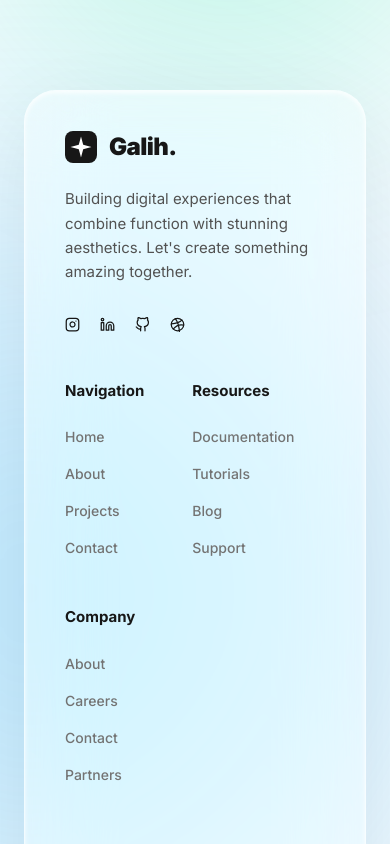
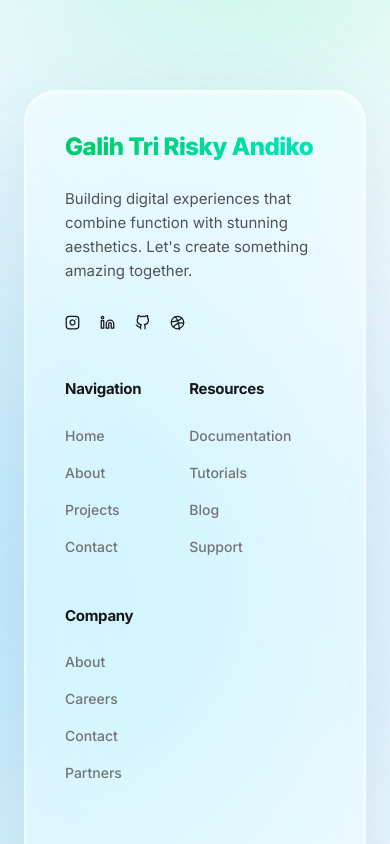
Before and after one commit to galihtra/galihtra-web, a Next.js app: page / in a window 390 px wide. Shown: the part 7680-8524 px from the top of the page. Built offline with nearby package versions, Linux system fonts and the light colour scheme.

Commit message:
update section footer v4

```diff
--- a/app/page.tsx
+++ b/app/page.tsx
@@ -700,7 +700,7 @@ export default function Home() {
 
       <footer className="relative bg-transparent px-6 pt-10 pb-24 flex justify-center z-10 w-full">
         {/* Giant background text */}
-        <div className="absolute bottom-0 left-1/2 -translate-x-1/2 translate-y-[40%] text-[clamp(8rem,20vw,25rem)] font-black text-[#00e68a]/15 whitespace-nowrap leading-none tracking-[0.15em] -z-10 select-none pointer-events-none">
+        <div className="absolute bottom-0 left-1/2 -translate-x-1/2 translate-y-[40%] text-[clamp(8rem,20vw,25rem)] font-[800] bg-[linear-gradient(135deg,var(--accent-dark)_0%,#00cfb4_100%)] bg-clip-text text-transparent whitespace-nowrap leading-none tracking-[0.05em] -z-10 select-none pointer-events-none">
           GALIH
         </div>
 
@@ -708,46 +708,43 @@ export default function Home() {
           <div className="flex flex-col lg:flex-row justify-between gap-12 lg:gap-20 mb-16">
             {/* Left Info */}
             <div className="max-w-[380px]">
-              <h2 className="text-2xl font-black text-[#171717] mb-6 tracking-tight flex items-center gap-3">
+              <h2 className="text-2xl font-[800] mb-6 tracking-[-0.02em] flex items-center gap-3">
                 {/* Minimalist Logo mark */}
-                <div className="w-8 h-8 bg-[#171717] rounded-lg flex items-center justify-center">
-                  <SparkleIcon />
-                </div>
-                Galih.
+                <span className="bg-[linear-gradient(135deg,var(--accent-dark)_0%,#00cfb4_100%)] bg-clip-text text-transparent">Galih Tri Risky Andiko</span>
               </h2>
-              <p className="text-[15px] text-[#525252] leading-relaxed mb-8">
+              <p className="text-[15px] text-[#525252] leading-[1.6] mb-8">
                 Building digital experiences that combine function with stunning aesthetics. Let&apos;s create something amazing together.
               </p>
               <div className="flex gap-5">
-                <a href="#" className="text-[#171717] hover:text-[#525252] transition-colors"><InstagramIcon /></a>
-                <a href="#" className="text-[#171717] hover:text-[#525252] transition-colors"><LinkedinIcon /></a>
-                <a href="#" className="text-[#171717] hover:text-[#525252] transition-colors"><GithubIcon /></a>
-                <a href="#" className="text-[#171717] hover:text-[#525252] transition-colors"><DribbbleIcon /></a>
+                <a href="#" className="text-[#171717] hover:text-[var(--accent-dark)] transition-colors"><InstagramIcon /></a>
+                <a href="#" className="text-[#171717] hover:text-[var(--accent-dark)] transition-colors"><LinkedinIcon /></a>
+                <a href="#" className="text-[#171717] hover:text-[var(--accent-dark)] transition-colors"><GithubIcon /></a>
+                <a href="#" className="text-[#171717] hover:text-[var(--accent-dark)] transition-colors"><DribbbleIcon /></a>
               </div>
             </div>
 
             {/* Right Links */}
             <div className="flex flex-wrap gap-12 sm:gap-20">
               <div className="flex flex-col gap-4">
-                <h4 className="text-[15px] font-bold text-[#171717] mb-2">Navigation</h4>
-                <a href="#home" className="text-[14px] font-medium text-[#737373] hover:text-[#171717] transition-colors">Home</a>
-                <a href="#about" className="text-[14px] font-medium text-[#737373] hover:text-[#171717] transition-colors">About</a>
-                <a href="#projects" className="text-[14px] font-medium text-[#737373] hover:text-[#171717] transition-colors">Projects</a>
-                <a href="#contact" className="text-[14px] font-medium text-[#737373] hover:text-[#171717] transition-colors">Contact</a>
+                <h4 className="text-[15px] font-[700] tracking-[-0.02em] text-[#171717] mb-2">Navigation</h4>
+                <a href="#home" className="text-[14px] font-medium text-[#737373] hover:text-[var(--accent-dark)] transition-colors">Home</a>
+                <a href="#about" className="text-[14px] font-medium text-[#737373] hover:text-[var(--accent-dark)] transition-colors">About</a>
+                <a href="#projects" className="text-[14px] font-medium text-[#737373] hover:text-[var(--accent-dark)] transition-colors">Projects</a>
+                <a href="#contact" className="text-[14px] font-medium text-[#737373] hover:text-[var(--accent-dark)] transition-colors">Contact</a>
               </div>
               <div className="flex flex-col gap-4">
-                <h4 className="text-[15px] font-bold text-[#171717] mb-2">Resources</h4>
-                <a href="#" className="text-[14px] font-medium text-[#737373] hover:text-[#171717] transition-colors">Documentation</a>
-                <a href="#" className="text-[14px] font-medium text-[#737373] hover:text-[#171717] transition-colors">Tutorials</a>
-                <a href="#" className="text-[14px] font-medium text-[#737373] hover:text-[#171717] transition-colors">Blog</a>
-                <a href="#" className="text-[14px] font-medium text-[#737373] hover:text-[#171717] transition-colors">Support</a>
+                <h4 className="text-[15px] font-[700] tracking-[-0.02em] text-[#171717] mb-2">Resources</h4>
+                <a href="#" className="text-[14px] font-medium text-[#737373] hover:text-[var(--accent-dark)] transition-colors">Documentation</a>
+                <a href="#" className="text-[14px] font-medium text-[#737373] hover:text-[var(--accent-dark)] transition-colors">Tutorials</a>
+                <a href="#" className="text-[14px] font-medium text-[#737373] hover:text-[var(--accent-dark)] transition-colors">Blog</a>
+                <a href="#" className="text-[14px] font-medium text-[#737373] hover:text-[var(--accent-dark)] transition-colors">Support</a>
               </div>
               <div className="flex flex-col gap-4">
-                <h4 className="text-[15px] font-bold text-[#171717] mb-2">Company</h4>
-                <a href="#" className="text-[14px] font-medium text-[#737373] hover:text-[#171717] transition-colors">About</a>
-                <a href="#" className="text-[14px] font-medium text-[#737373] hover:text-[#171717] transition-colors">Careers</a>
-                <a href="#" className="text-[14px] font-medium text-[#737373] hover:text-[#171717] transition-colors">Contact</a>
-                <a href="#" className="text-[14px] font-medium text-[#737373] hover:text-[#171717] transition-colors">Partners</a>
+                <h4 className="text-[15px] font-[700] tracking-[-0.02em] text-[#171717] mb-2">Company</h4>
+                <a href="#" className="text-[14px] font-medium text-[#737373] hover:text-[var(--accent-dark)] transition-colors">About</a>
+                <a href="#" className="text-[14px] font-medium text-[#737373] hover:text-[var(--accent-dark)] transition-colors">Careers</a>
+                <a href="#" className="text-[14px] font-medium text-[#737373] hover:text-[var(--accent-dark)] transition-colors">Contact</a>
+                <a href="#" className="text-[14px] font-medium text-[#737373] hover:text-[var(--accent-dark)] transition-colors">Partners</a>
               </div>
             </div>
           </div>
@@ -757,9 +754,9 @@ export default function Home() {
               © 2026 Galih Tri Risky Andiko. All rights reserved.
             </p>
             <div className="flex flex-wrap gap-6">
-              <a href="#" className="text-[13px] font-medium text-[#737373] hover:text-[#171717] underline underline-offset-4 transition-colors">Privacy Policy</a>
-              <a href="#" className="text-[13px] font-medium text-[#737373] hover:text-[#171717] underline underline-offset-4 transition-colors">Terms of Service</a>
-              <a href="#" className="text-[13px] font-medium text-[#737373] hover:text-[#171717] underline underline-offset-4 transition-colors">Cookies Settings</a>
+              <a href="#" className="text-[13px] font-medium text-[#737373] hover:text-[var(--accent-dark)] underline underline-offset-4 transition-colors">Privacy Policy</a>
+              <a href="#" className="text-[13px] font-medium text-[#737373] hover:text-[var(--accent-dark)] underline underline-offset-4 transition-colors">Terms of Service</a>
+              <a href="#" className="text-[13px] font-medium text-[#737373] hover:text-[var(--accent-dark)] underline underline-offset-4 transition-colors">Cookies Settings</a>
             </div>
           </div>
         </div>
```
